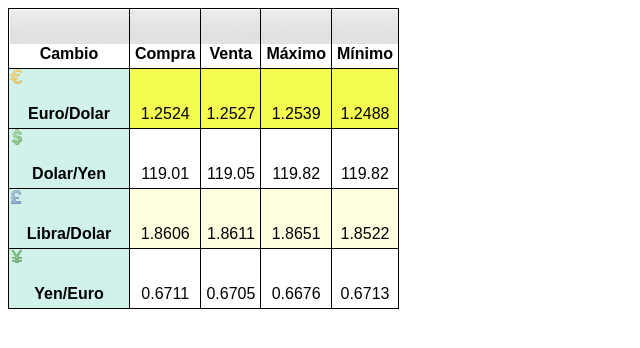
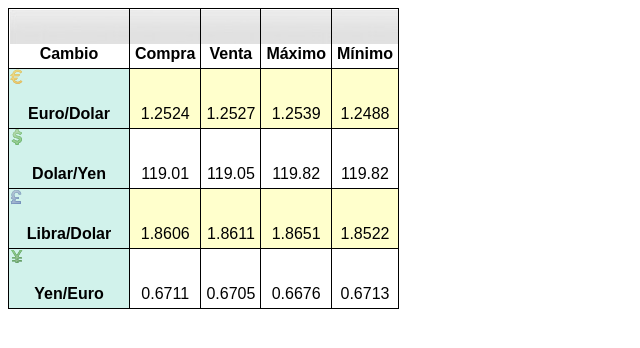
Before and after one commit to Ekaterina987/Interfaces_Ekaterina, a plain HTML site: page (4) Tablas/tablas.html in a window 1280 px wide. Shown: the whole page, without its empty margins (0-640 px from the left). Drawn offline with Linux system fonts and the light colour scheme.

Commit message:
Cambios ejercicio 4

```diff
--- a/(4) Tablas/estilo.css
+++ b/(4) Tablas/estilo.css
@@ -23,15 +23,15 @@ th, td{
 }
 
 .par{
-    background-color: #f4fc4f;
+    background-color: #FFFFCC;
 }
 .yen, .libra, .dolar, .euro{
     background-color:  #d1f2eb;
     width: 110px;
 }
 
-tr ~ .par{
-    background-color: lightyellow;
+tr:hover{
+    background-color: #FFFF66 ;
 }
 
 .yen{
```
